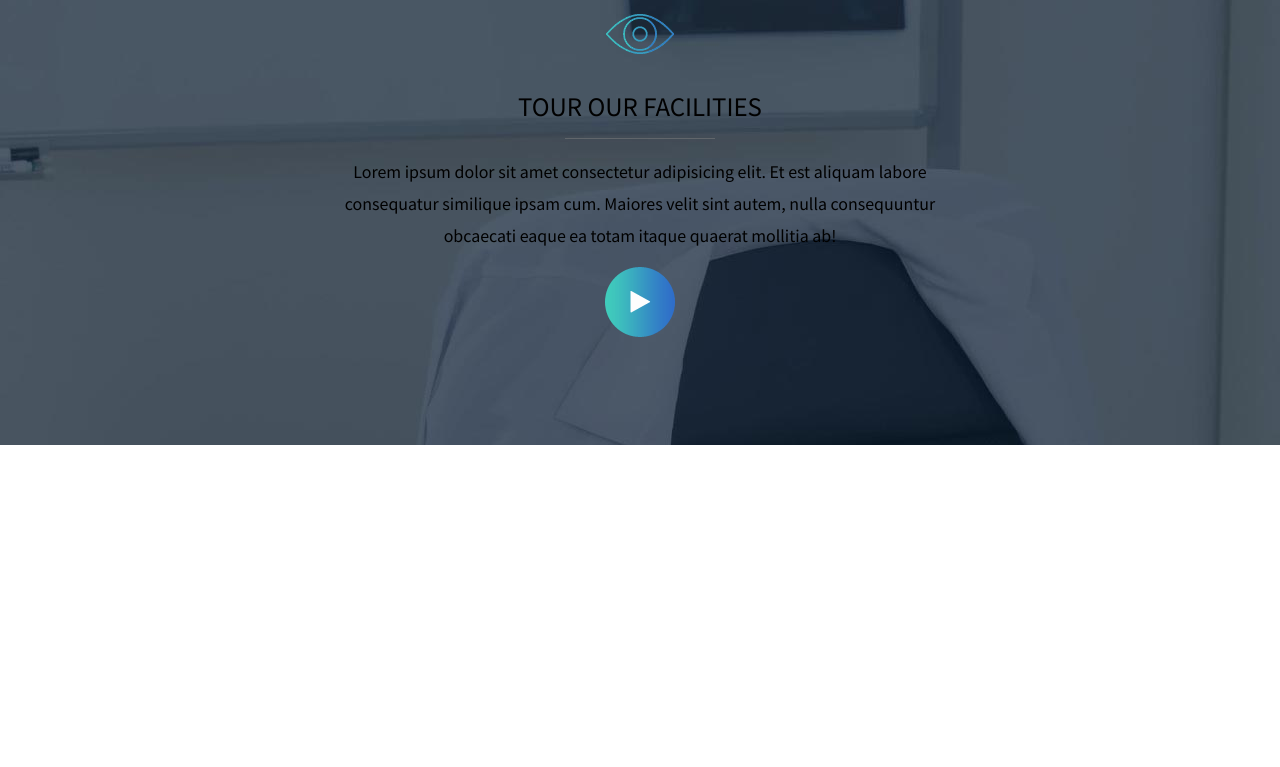
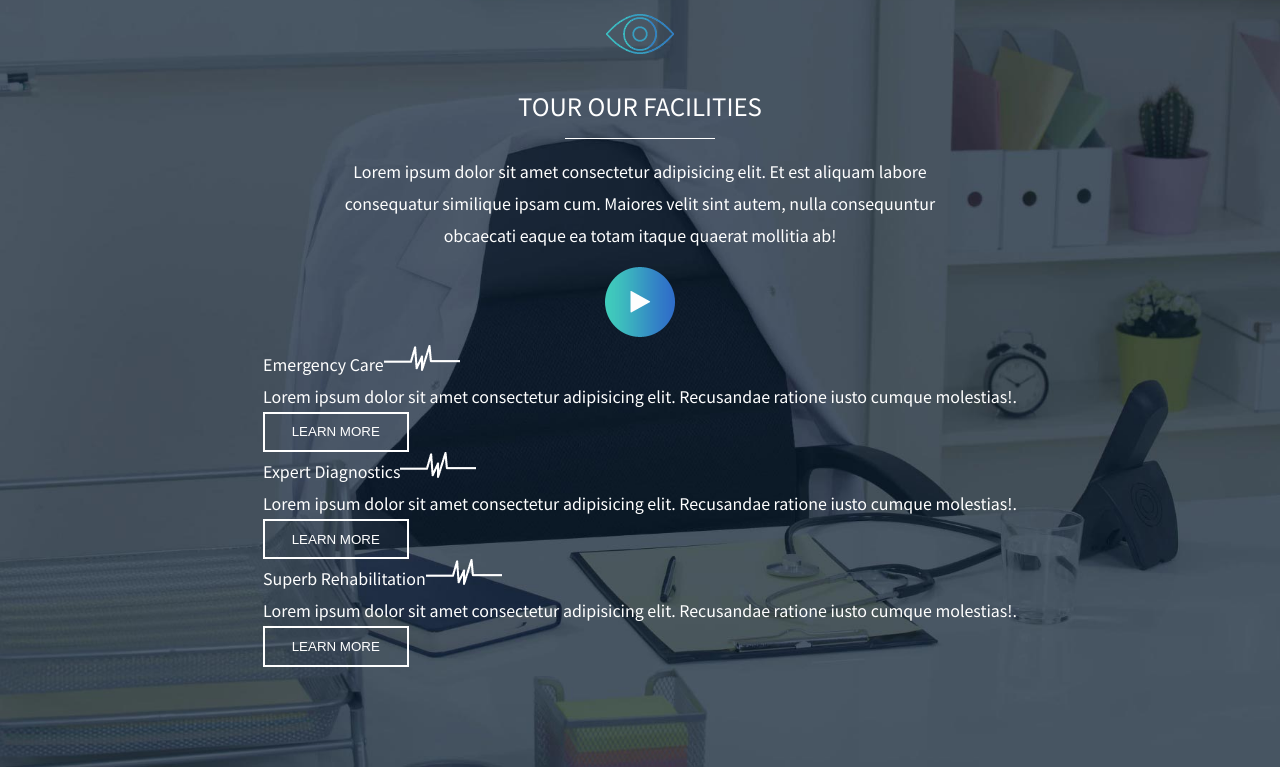
Before and after one commit to alessandroamormino/proj-html-vuejs, a Vue app: page / in a window 1280 px wide. Shown: the part 3952-4719 px from the top of the page. Before the commit the page ends 4397 px from the top, so only its background shows below. Built offline with nearby package versions, Linux system fonts and the light colour scheme.

Commit message:
feat: create card facilities

```diff
--- a/src/components/MainFacilities.vue
+++ b/src/components/MainFacilities.vue
@@ -2,7 +2,13 @@
 export default {
   name: 'MainFacilities',
   data() {
-    return {}
+    return {
+      facilities: [
+        'Emergency Care',
+        'Expert Diagnostics',
+        'Superb Rehabilitation'
+      ],
+    }
   }
 }
 </script>
@@ -18,6 +24,14 @@ export default {
         Maiores velit sint autem, nulla consequuntur obcaecati eaque ea totam itaque quaerat mollitia ab!</p>
       <img src="/images/play-icon.png" alt="Play">
     </div>
+    <div class="card-container">
+      <div v-for="facility in facilities" class="card">
+        <span id="facility-name">{{ facility }}</span>
+        <img src="/images/wave-divider.png" alt="Divider">
+        <p>Lorem ipsum dolor sit amet consectetur adipisicing elit. Recusandae ratione iusto cumque molestias!.</p>
+        <button class="btn btn-secondary">Learn More</button>
+      </div>
+    </div>
   </div>
 </template>
 <style lang="scss" scoped>
@@ -30,9 +44,11 @@ export default {
 
   padding: 100px;
   line-height: 2em;
-
+  color: #fff;
   background-color: #fff;
   background-image: url('/images/paralax-bg-tour-facilities.jpg');
+  background-repeat: no-repeat;
+  background-size: cover;
 
   .info {
     @include flexColumn();
@@ -53,7 +69,7 @@ export default {
     .separator {
       width: 150px;
       height: 1px;
-      background-color: #80808080;
+      background-color: #fff;
     }
   }
 }
--- a/src/style.scss
+++ b/src/style.scss
@@ -52,3 +52,13 @@ ul {
     background-color: $colorPrimaryHover;
   }
 }
+
+.btn-secondary {
+  background-color: transparent;
+  border: 2px solid #fff;
+
+  &:hover {
+    background-color: #fff;
+    color: transparent;
+  }
+}
```
